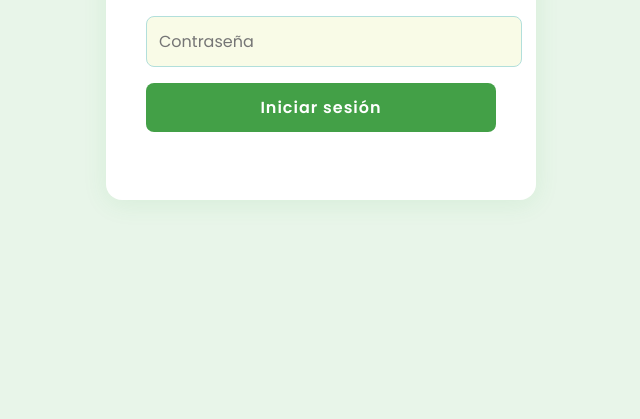
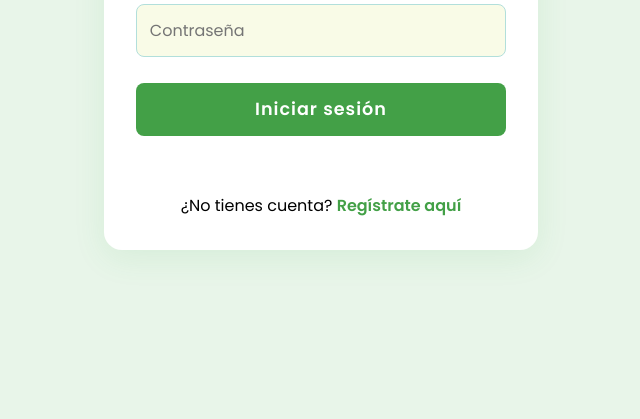
Before and after one commit to DiegoAo23/InvenTool, a website: page views/login.html in a window 1280 px wide. Shown: the part 381-800 px from the top of the page, without its empty margins (319-959 px from the left). Drawn offline with Linux system fonts and the light colour scheme.

Commit message:
Mejoras en el login y registro

```diff
--- a/views/login.html
+++ b/views/login.html
@@ -9,38 +9,48 @@
     body {
       background: #e8f5e9;
       font-family: 'Poppins', 'Segoe UI', Arial, sans-serif;
+      min-height: 100vh;
+      margin: 0;
       display: flex;
       justify-content: center;
       align-items: center;
-      height: 100vh;
-      margin: 0;
     }
     .login-container {
       background: #fff;
-      padding: 2rem 2.5rem;
-      border-radius: 16px;
-      box-shadow: 0 4px 24px rgba(60, 180, 80, 0.10);
-      min-width: 320px;
-      max-width: 350px;
+      padding: 2.5rem 2rem 2rem 2rem;
+      border-radius: 18px;
+      box-shadow: 0 8px 32px rgba(60, 180, 80, 0.10);
       width: 100%;
+      max-width: 370px;
+      min-width: 280px;
+      display: flex;
+      flex-direction: column;
+      align-items: center;
     }
     .login-container h2 {
       color: #43a047;
       text-align: center;
-      margin-bottom: 1.5rem;
+      margin-bottom: 2rem;
       font-weight: 600;
       letter-spacing: 1px;
+      font-size: 2rem;
+    }
+    .login-container form {
+      width: 100%;
+      display: flex;
+      flex-direction: column;
+      gap: 1.1rem;
     }
     .login-container input {
       width: 100%;
-      padding: 0.75rem;
-      margin-bottom: 1rem;
+      padding: 0.8rem;
       border: 1px solid #b2dfdb;
       border-radius: 8px;
       font-size: 1rem;
       background: #f9fbe7;
       transition: border-color 0.2s;
       font-family: 'Poppins', 'Segoe UI', Arial, sans-serif;
+      box-sizing: border-box;
     }
     .login-container input:focus {
       border-color: #43a047;
@@ -48,28 +58,44 @@
     }
     .login-container button {
       width: 100%;
-      padding: 0.75rem;
+      padding: 0.85rem;
       background: #43a047;
       color: #fff;
       border: none;
       border-radius: 8px;
-      font-size: 1rem;
+      font-size: 1.1rem;
       font-weight: 600;
       cursor: pointer;
       transition: background 0.2s;
       font-family: 'Poppins', 'Segoe UI', Arial, sans-serif;
       letter-spacing: 1px;
+      margin-top: 0.5rem;
     }
     .login-container button:hover {
       background: #388e3c;
     }
     #loginMsg {
-      margin-top: 1rem;
+      margin-top: 1.2rem;
       text-align: center;
       color: #d32f2f;
       min-height: 1.2em;
       font-size: 1rem;
       font-family: 'Poppins', 'Segoe UI', Arial, sans-serif;
+    }
+    .login-link {
+      text-align: center;
+      margin-top: 1.2rem;
+      font-size: 1rem;
+    }
+    .login-link a {
+      color: #43a047;
+      font-weight: 600;
+      text-decoration: none;
+      transition: color 0.2s;
+    }
+    .login-link a:hover {
+      color: #2e7031;
+      text-decoration: underline;
     }
   </style>
 </head>
@@ -82,6 +108,10 @@
       <button type="submit">Iniciar sesión</button>
     </form>
     <div id="loginMsg"></div>
+    <div class="login-link">
+      ¿No tienes cuenta?
+      <a href="/register">Regístrate aquí</a>
+    </div>
   </div>
   <script>
     document.getElementById('loginForm').onsubmit = async function(e) {
```
